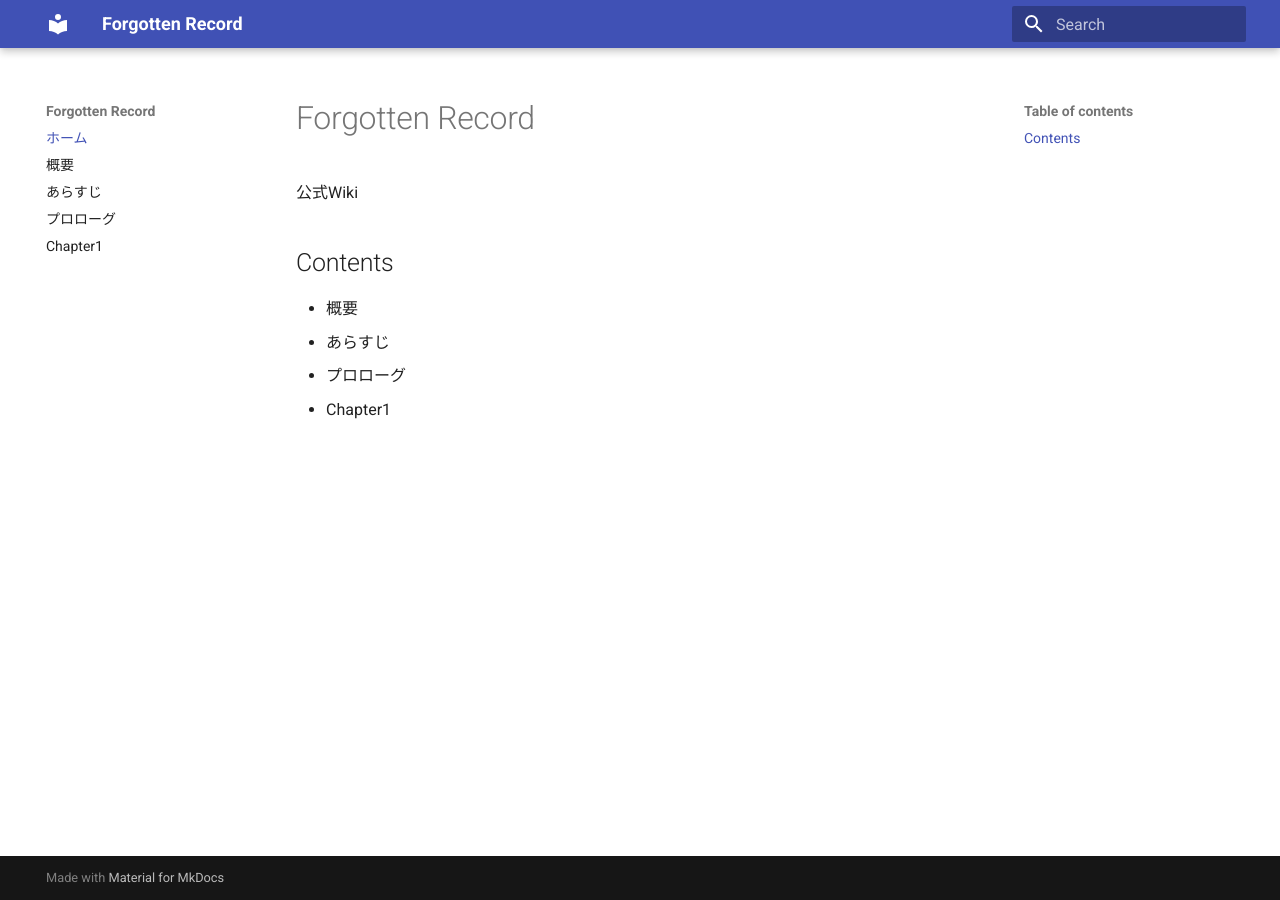
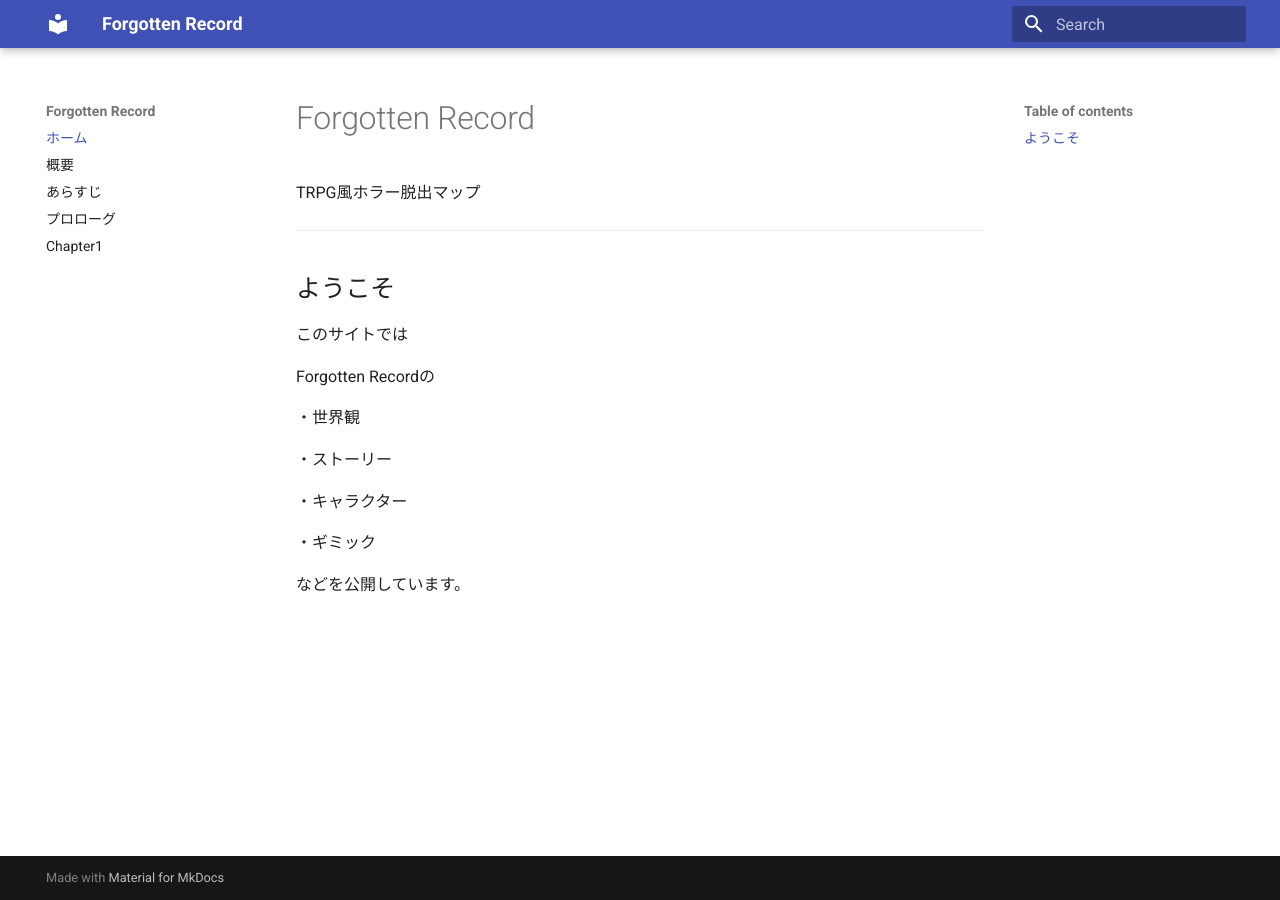
Before and after one commit to sora0228311/ForgottenRecord, an MkDocs documentation site: the page built from docs/index.md, in a window 1280 px wide. Built offline with MkDocs 1.6.1 and Material for MkDocs 9.7.7, drawn with Linux system fonts in a browser that asks for light colours.

Commit message:
Update index.md

```diff
--- a/docs/index.md
+++ b/docs/index.md
@@ -1,10 +1,21 @@
 # Forgotten Record
 
-公式Wiki
+TRPG風ホラー脱出マップ
 
-## Contents
+---
 
-- 概要
-- あらすじ
-- プロローグ
-- Chapter1
+## ようこそ
+
+このサイトでは
+
+Forgotten Recordの
+
+・世界観
+
+・ストーリー
+
+・キャラクター
+
+・ギミック
+
+などを公開しています。
```
